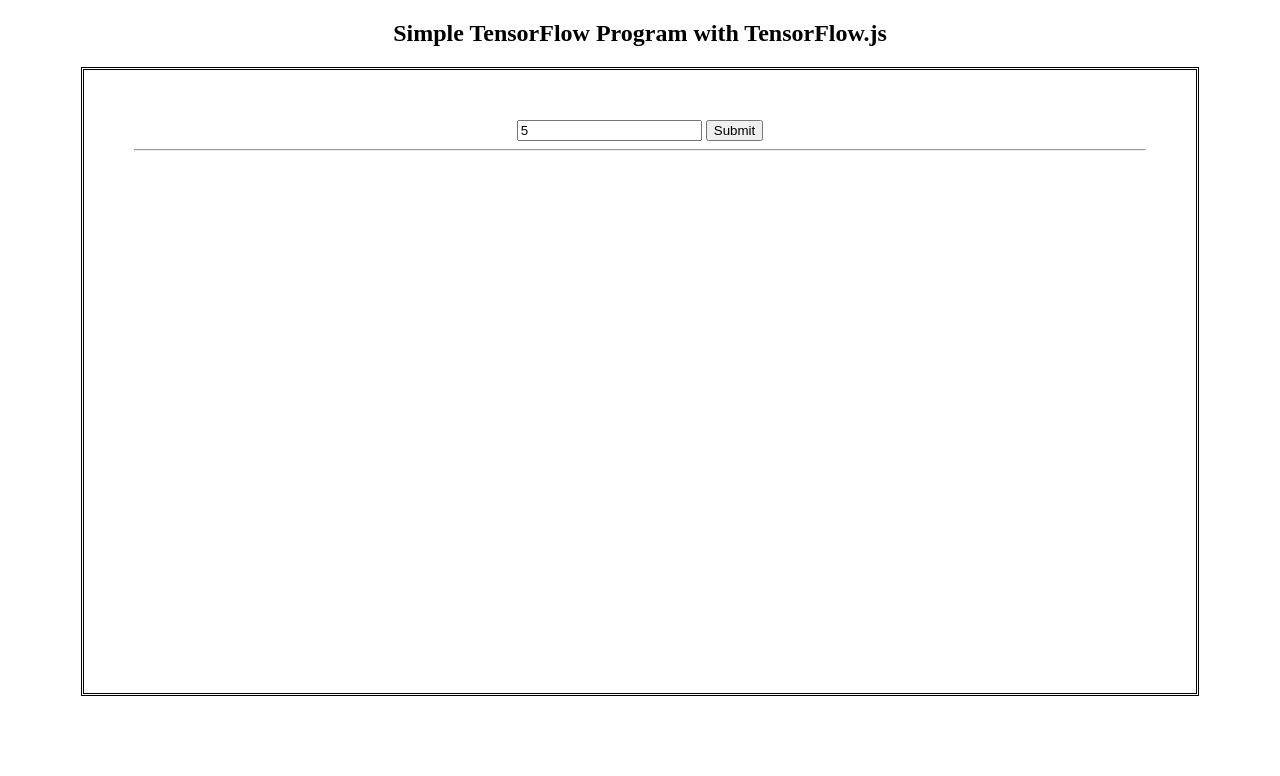
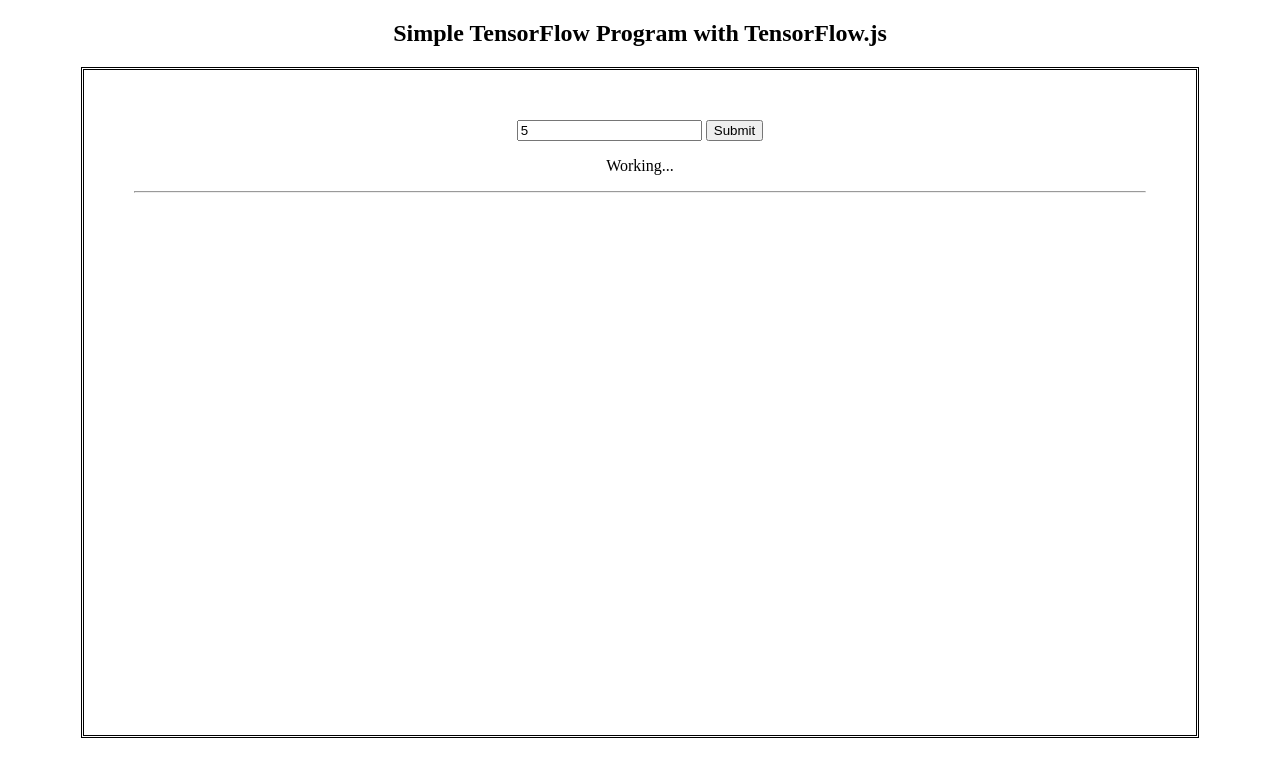
Before and after one commit to Fortuneod/TensorFlowJS_Intro, a plain HTML site: page Graph.html in a window 1280 px wide. Both pictures are taken after a click on the button "Submit". Drawn offline with Linux system fonts and the light colour scheme.

Commit message:
Update Graph.html

```diff
--- a/Graph.html
+++ b/Graph.html
@@ -13,7 +13,8 @@
 
             <input type="number" id="x" />
             <input type="button" value="Submit" id="append" />
-
+            <br>
+            <p id="resp"></p>
             <hr />
 
             <canvas id="myChart" width="640" height="480"></canvas>
@@ -41,6 +42,8 @@
         document.getElementById("append").onclick = function(){
             var x = parseInt(document.getElementById('x').value); // grab the current value for x
             var y = 2 * x + 1; // calculate corresponding value for y using y = 2x + 1
+
+            document.getElementById('resp').innerText = " Working...";
 
             xs.push(x) // append that value to the xs
             ys.push(y) // append that value to the ys
@@ -74,6 +77,7 @@
                         },]
                     },
                 });
+                document.getElementById('resp').innerText = "Done";
               });
         }
     </script>
```
